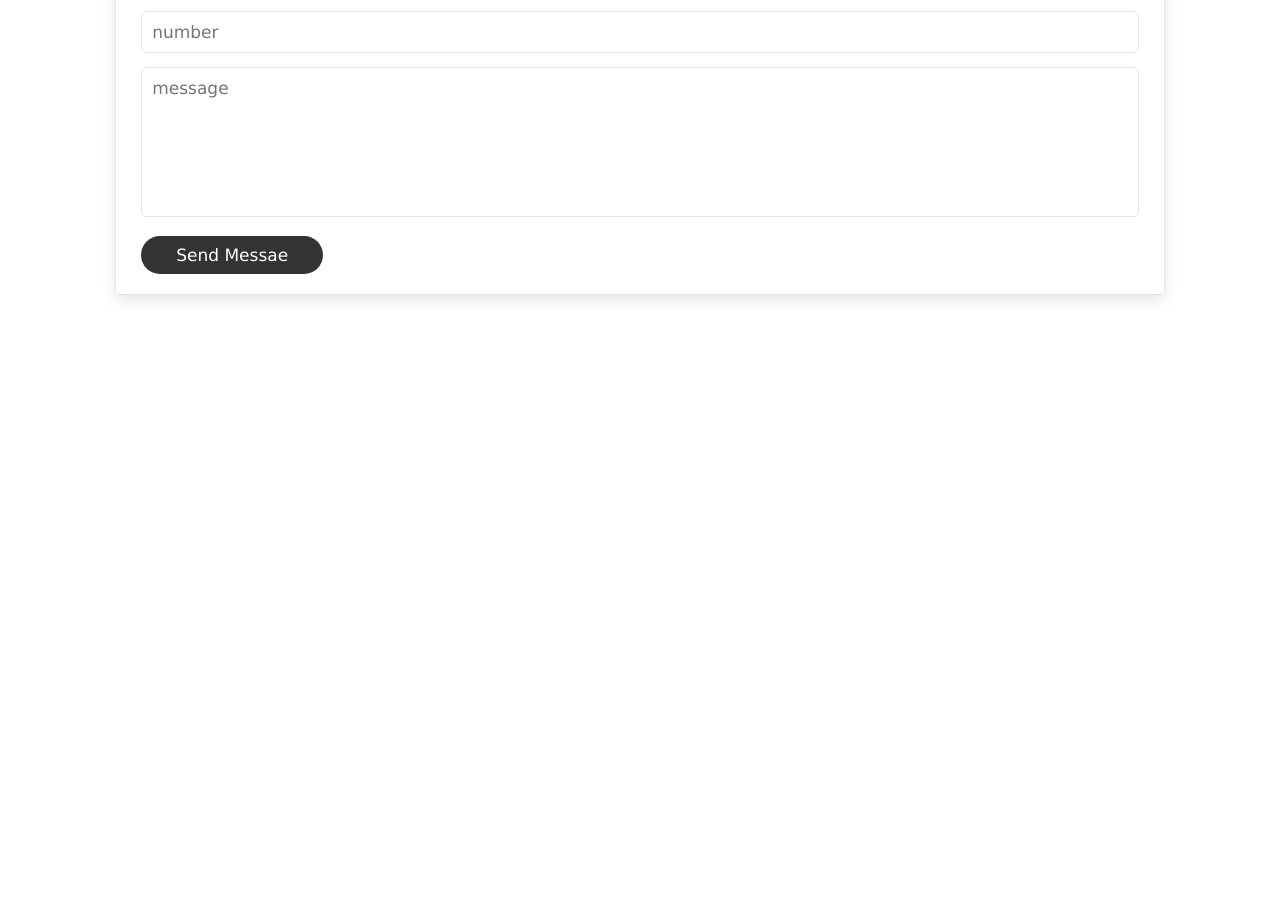
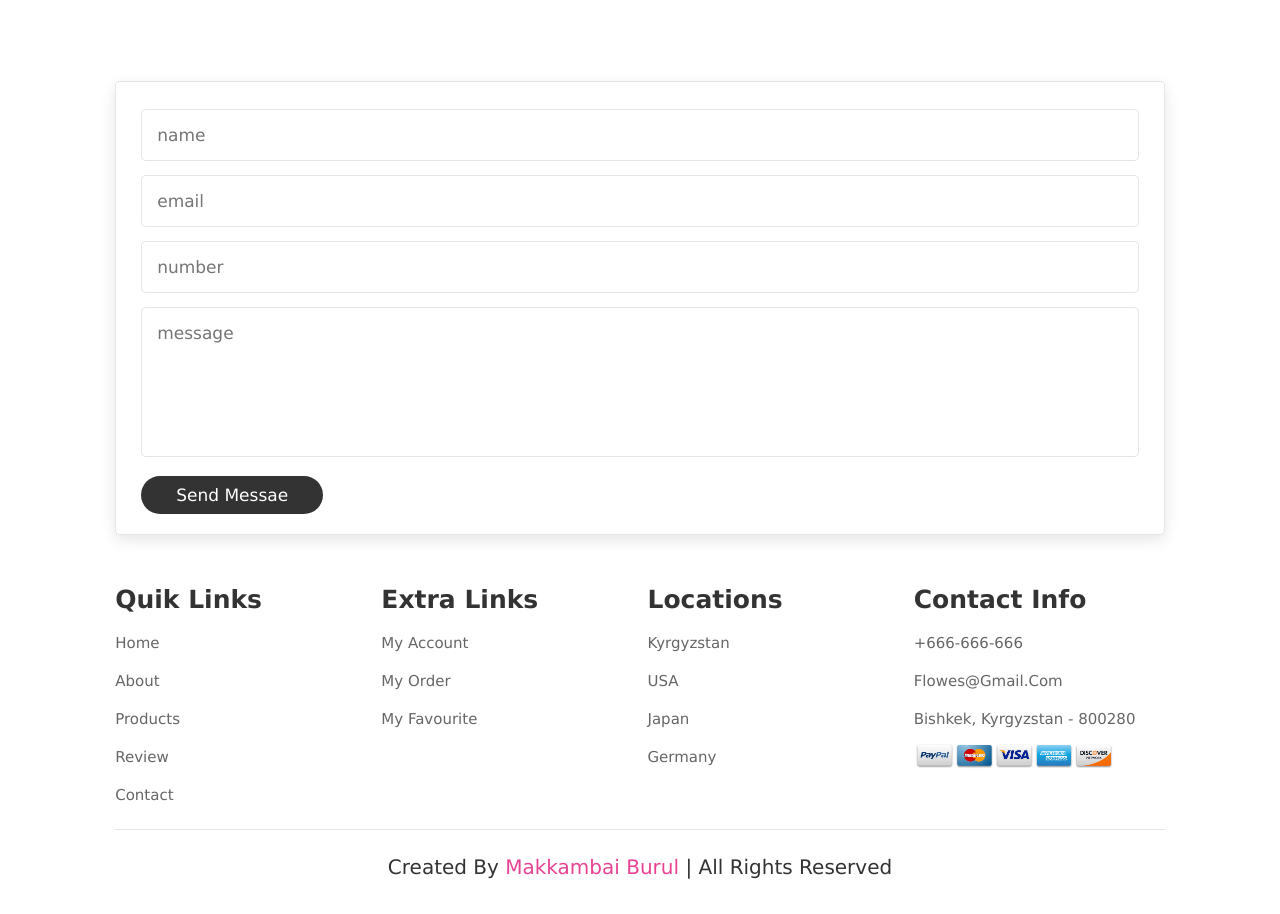
Before and after one commit to FFLOOT/Website, a plain HTML site: page index.html in a window 1280 px wide. Shown: the part 5174-6088 px from the top of the page. Before the commit the page ends 5489 px from the top, so only its background shows below. Drawn offline with Linux system fonts and the light colour scheme.

Commit message:
Footer Section

```diff
--- a/index.html
+++ b/index.html
@@ -380,12 +380,47 @@
 
 
 
+<section class="footer">
 
+    <div class="box-container">
 
+        <div class="box">
+            <h3>quik links</h3>
+            <a href="#">home</a>
+            <a href="#">about</a>
+            <a href="#">products</a>
+            <a href="#">review</a>
+            <a href="#">contact</a>
+        </div>
 
+        <div class="box">
+            <h3>extra links</h3>
+            <a href="#">my account</a>
+            <a href="#">my order</a>
+            <a href="#">my favourite</a>
+        </div>
 
+        <div class="box">
+            <h3>locations</h3>
+            <a href="#">Kyrgyzstan</a>
+            <a href="#">USA</a>
+            <a href="#">Japan</a>
+            <a href="#">Germany</a>
+        </div>
 
+        <div class="box">
+            <h3>contact info</h3>
+            <a href="#">+666-666-666</a>
+            <a href="#">flowes@gmail.com</a>
+            <a href="#">bishkek, kyrgyzstan - 800280</a>
+            <img src="Flower Website/paypal-credit-card-png-15.png" alt="">
+        </div>
 
+    </div>
+
+    <div class="credit"> created by <span> Makkambai Burul </span> | all rights reserved</div>
+
+</section>
 
 
 
--- a/style.css
+++ b/style.css
@@ -396,11 +396,11 @@ header .fa-bars{
 }
 
 .contact .row img{
-    width: 80%;
+    width: 100%;
 }
 
 .contact .row form .box{
-    padding: 1rem;
+    padding: 1.5rem;
     font-size: 1.7rem;
     color: #333;
     text-transform: none;
@@ -417,6 +417,52 @@ header .fa-bars{
 .contact .row form textarea{
     height: 15rem;
     resize: none;
+}
+
+.footer .box-container{
+    display: flex;
+    flex-wrap: wrap;
+    gap: 1.5rem;
+}
+
+.footer .box-container .box{
+    flex: 1 1 25rem;
+}
+
+.footer .box-container .box h3{
+    color: #333;
+    font-size: 2.5rem;
+    padding: 1rem 0;
+}
+
+.footer .box-container .box a{
+    display: block;
+    color: #666;
+    font-size: 1.5rem;
+    padding: 1rem 0;
+}
+
+.footer .box-container .box a:hover{
+    color: var(--pink);
+    text-decoration: underline;
+}
+
+.footer .box-container .box img{
+    margin-top: .1rem; width: 80%;
+}
+
+.footer .credit{
+    text-align: center;
+    padding: 1.5rem;
+    margin-top: 1.5rem;
+    padding-top: 2.5rem;
+    font-size: 2rem;
+    color: #333;
+    border-top: .1rem solid rgba(0, 0, 0, .1);
+}
+
+.footer .credit span{
+    color: var(--pink);
 }
 
 
```
Also changed, not shown: Flower Website/paypal-credit-card-png-15.png (added), 1 other file.
